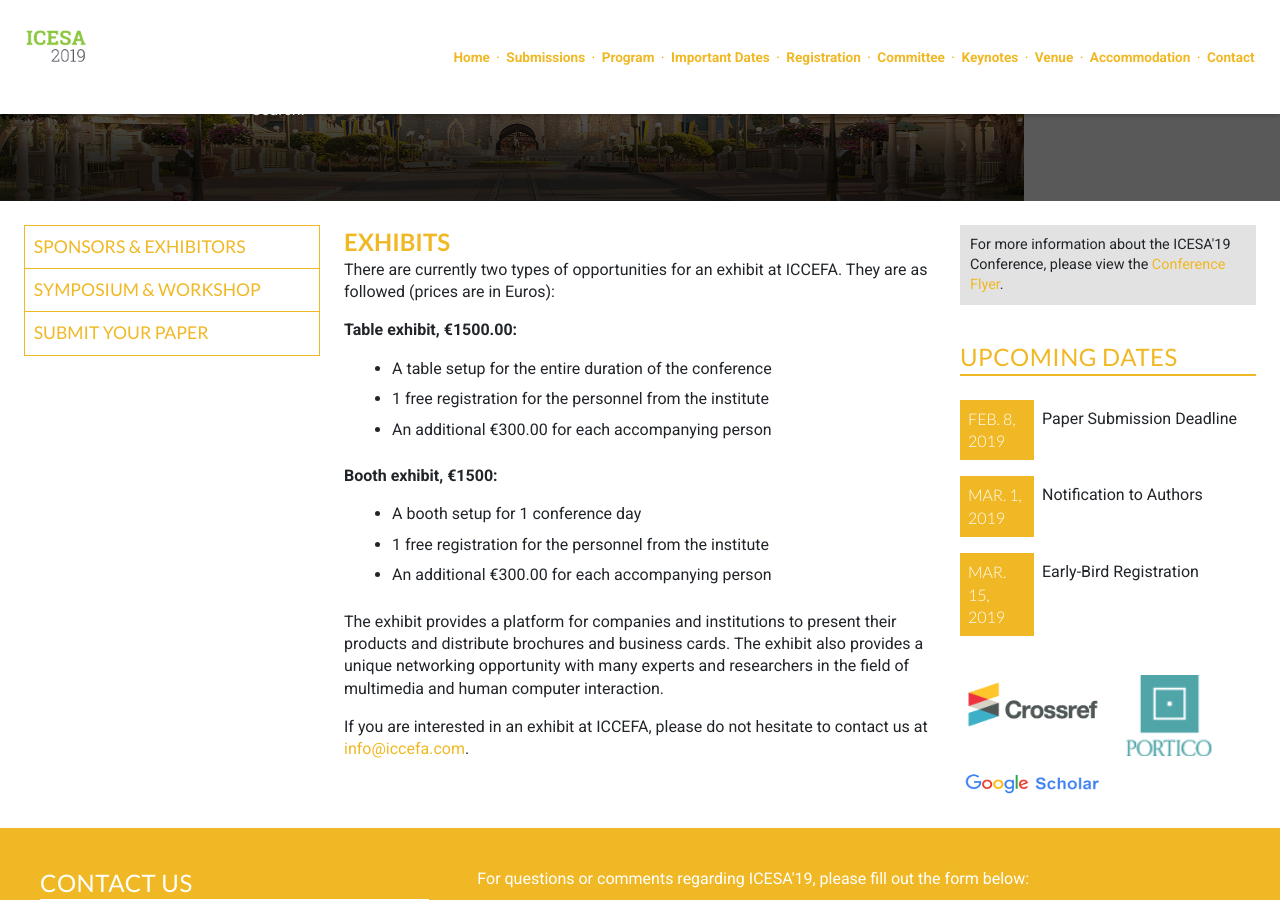
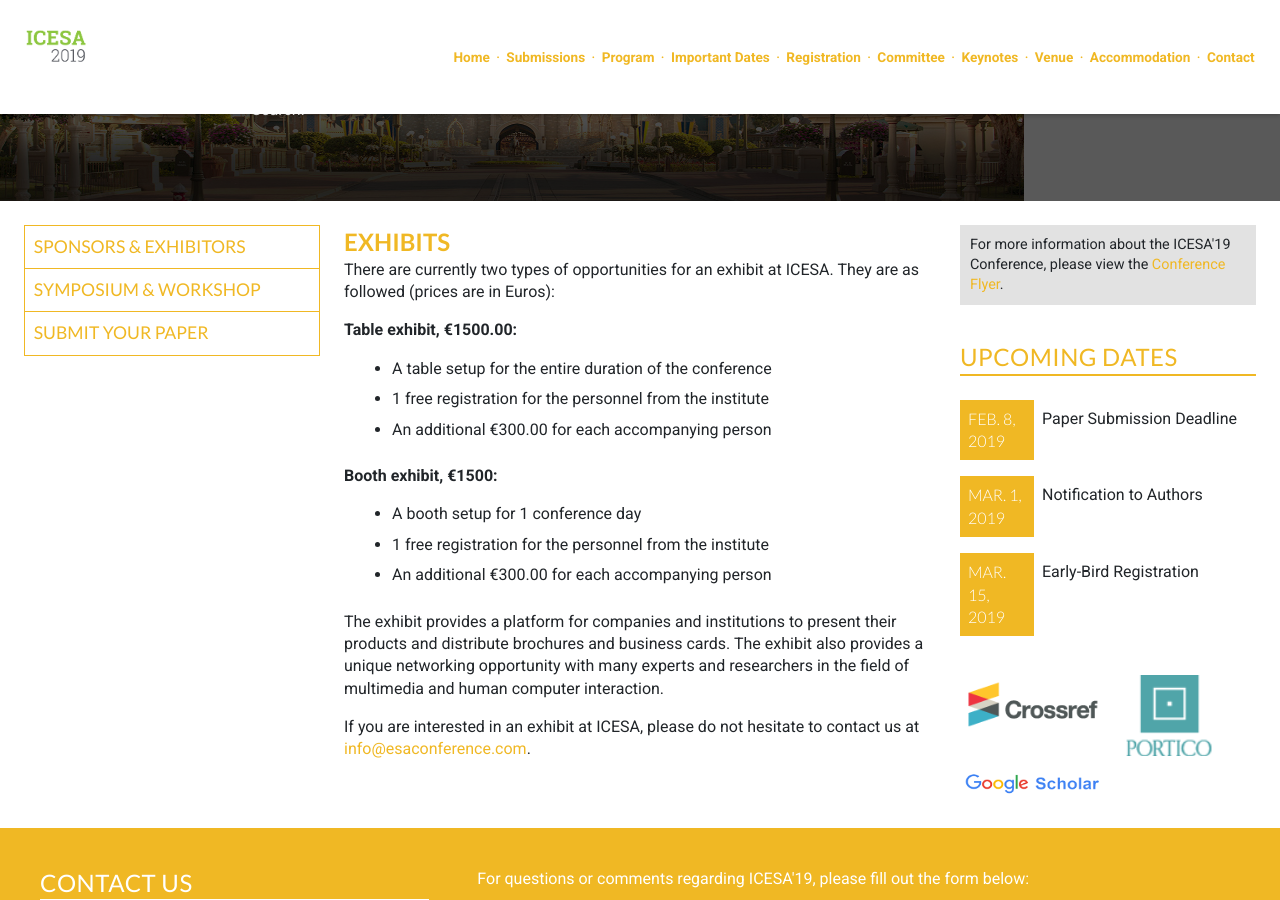
Before and after one commit to intaset/esaconference, a Jekyll site: the page built from events.html, in a window 1280 px wide and 900 px high, scrolled down 279 px. Built offline with Jekyll 4.4.1, drawn with Linux system fonts in a browser that asks for light colours; nearby versions of some CDN libraries; Markdown is read by kramdown in place of the engine named in the settings; comment, search, counter and statistics services are not loaded.

```diff
--- a/events.html
+++ b/events.html
@@ -1,6 +1,6 @@
 ---
 layout: default
-title: ICCEFA'19 - Events
+title: ICESA'19 - Events
 meta: Organize a symposium or workshop within the conference!
 keyword: heat transfer conference, cfd conference, fluid flow conference,  energy conference, combustion conference, heat pipe conference, renewable energy conference, rheology conference, turbulent flow conference, drying, feul cells, heat exchangers, nanofluids, multiphase flow, multiphase heat transfer, non-newtonian flow, porous media, thermodynamics, fluid mechanics, fluid dynamics, heat transfer, cfd, fluid flow, energy, combustion, heat pipe, renewable energy, rheology, turbulent flow, drying conference, feul cells conference, heat exchangers conference, nanofluids conference, multiphase flow conference, multiphase heat transfer conference, non-newtonian flow conference, porous media conference, thermodynamics conference, fluid mechanics conference, fluid dynamics conference
 ---
@@ -8,7 +8,7 @@ keyword: heat transfer conference, cfd conference, fluid flow conference,  energ
 <div class="unit unit-s-1 unit-m-1-4-1 unit-l-1-4-1">
   <div class="unit-spacer content">
     <h3>Exhibits</h3>
-    <p class="body">There are currently two types of opportunities for an exhibit at ICCEFA. They are as followed (prices are in Euros):</p>
+    <p class="body">There are currently two types of opportunities for an exhibit at ICESA. They are as followed (prices are in Euros):</p>
       <p class="body bold">Table exhibit, €1500.00:</p>
         <ul>
             <li>A table setup for the entire duration of the conference</li>
@@ -25,7 +25,7 @@ keyword: heat transfer conference, cfd conference, fluid flow conference,  energ
 
       <p class="body">The exhibit provides a platform for companies and institutions to present their products and distribute brochures and business cards. The exhibit also provides a unique networking opportunity with many experts and researchers in the field of multimedia and human computer interaction.</p>
 
-      <p class="body">If you are interested in an exhibit at ICCEFA, please do not hesitate to contact us at <a href="mailto:info@iccefa.com" class="body-link">info@iccefa.com</a>.</p>
+      <p class="body">If you are interested in an exhibit at ICESA, please do not hesitate to contact us at <a href="mailto:info@ICESA.com" class="body-link">info@esaconference.com</a>.</p>
 
 
   </div>
```
Also changed, not shown: 1 other file.
